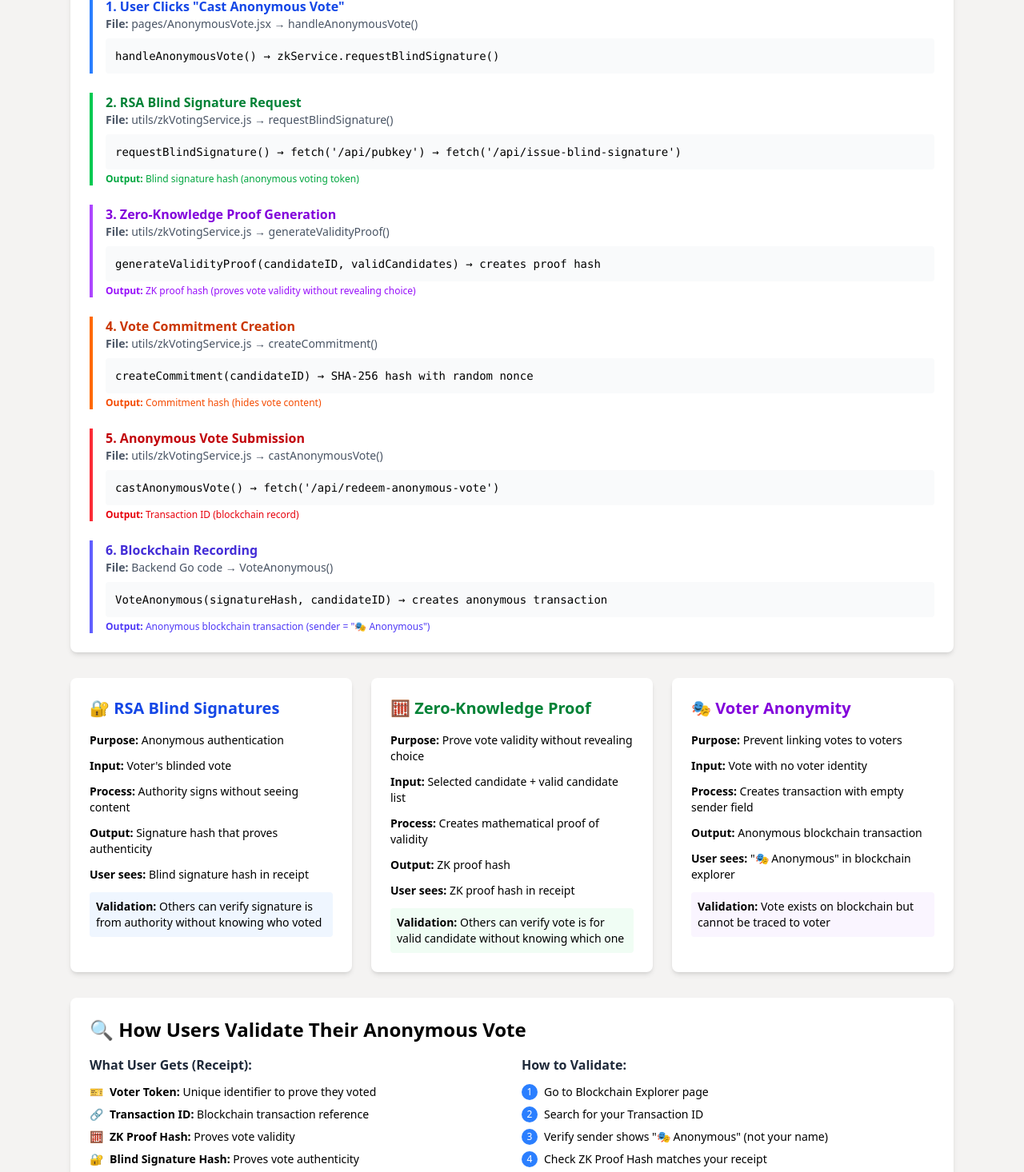
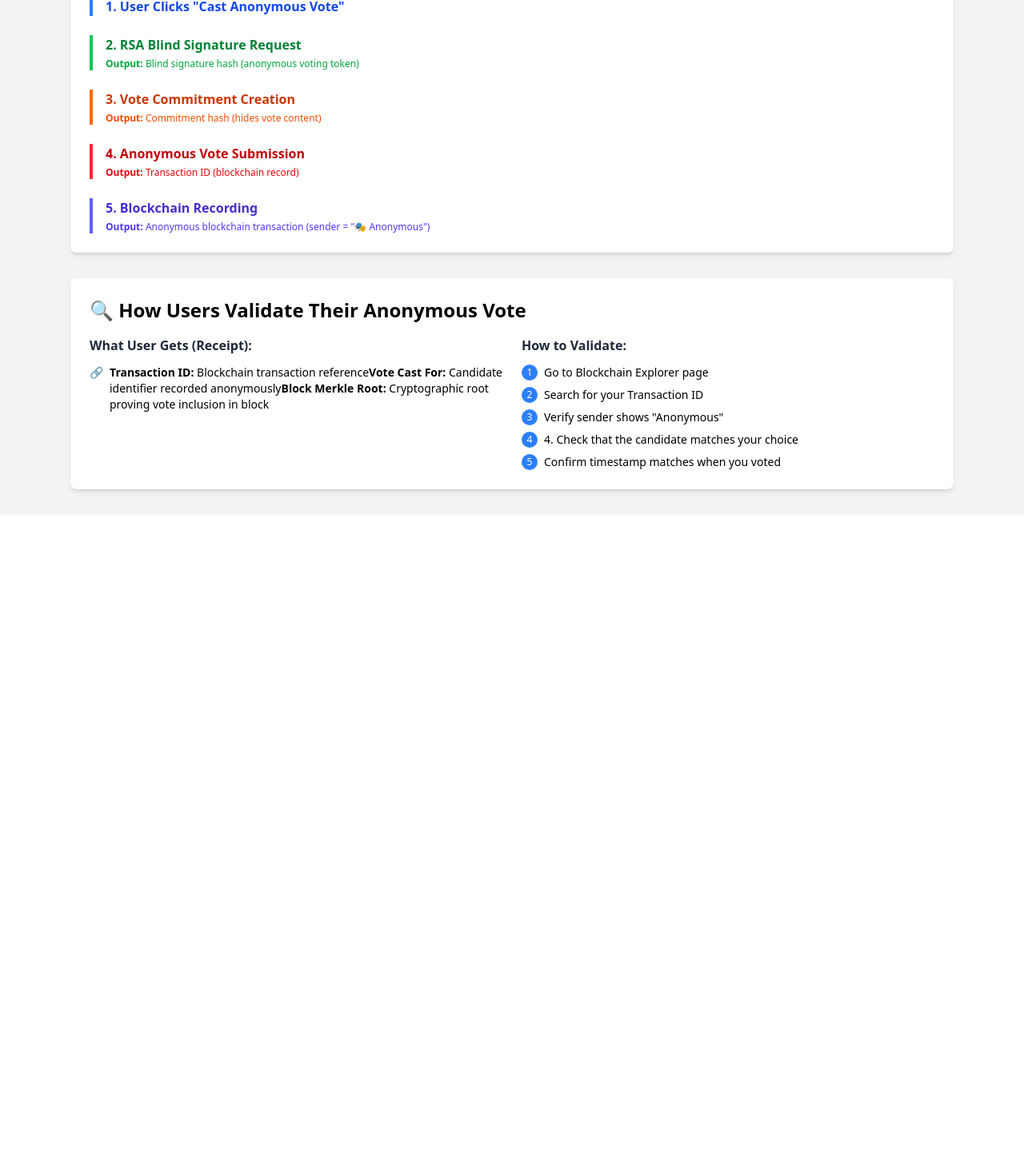
Before and after one commit to BajagainSatish/DeVote, a React (Vite) app in the folder client/: page /flow-diagram in a window 1280 px wide. Shown: the part 257-1723 px from the top of the page at 80% size. After the commit the page ends 901 px from the top, so only its background shows below. Built offline with nearby package versions, Linux system fonts and the light colour scheme.

Commit message:
Updated voting flow diagram

```diff
--- a/client/src/pages/VotingFlowDiagram.jsx
+++ b/client/src/pages/VotingFlowDiagram.jsx
@@ -4,64 +4,41 @@ import Navbar from "../components/Navbar"
 const VotingFlowDiagram = () => {
   return (
     <div className="min-h-screen bg-[#F4F3F2]">
-
-      <Navbar/>
+      <Navbar />
       <div className="max-w-6xl mx-auto px-6 py-8">
-        <h1 className="text-3xl font-bold text-center mb-8">📊 Anonymous Voting Flow Diagram</h1>
+        <h1 className="text-3xl font-bold text-center mb-8">
+          📊 Anonymous Voting Flow Diagram
+        </h1>
 
         {/* Complete Method Flow */}
         <div className="bg-white rounded-lg shadow-md p-6 mb-8">
-          <h2 className="text-2xl font-bold mb-6">Complete Method Flow (Button Press → Blockchain)</h2>
+          <h2 className="text-2xl font-bold mb-6">
+            Complete Method Flow (Button Press → Blockchain)
+          </h2>
 
           <div className="space-y-6">
             {/* Step 1 */}
             <div className="border-l-4 border-blue-500 pl-4">
-              <h3 className="font-bold text-blue-700">1. User Clicks "Cast Anonymous Vote"</h3>
-              <p className="text-sm text-gray-600 mb-2">
-                <strong>File:</strong> pages/AnonymousVote.jsx → handleAnonymousVote()
-              </p>
-              <div className="bg-gray-50 p-3 rounded text-sm font-mono">
-                handleAnonymousVote() → zkService.requestBlindSignature()
-              </div>
+              <h3 className="font-bold text-blue-700">
+                1. User Clicks "Cast Anonymous Vote"
+              </h3>
             </div>
 
             {/* Step 2 */}
             <div className="border-l-4 border-green-500 pl-4">
-              <h3 className="font-bold text-green-700">2. RSA Blind Signature Request</h3>
-              <p className="text-sm text-gray-600 mb-2">
-                <strong>File:</strong> utils/zkVotingService.js → requestBlindSignature()
-              </p>
-              <div className="bg-gray-50 p-3 rounded text-sm font-mono">
-                requestBlindSignature() → fetch('/api/pubkey') → fetch('/api/issue-blind-signature')
-              </div>
+              <h3 className="font-bold text-green-700">
+                2. RSA Blind Signature Request
+              </h3>
               <p className="text-xs text-green-600 mt-1">
                 <strong>Output:</strong> Blind signature hash (anonymous voting token)
               </p>
             </div>
 
-            {/* Step 3 */}
-            <div className="border-l-4 border-purple-500 pl-4">
-              <h3 className="font-bold text-purple-700">3. Zero-Knowledge Proof Generation</h3>
-              <p className="text-sm text-gray-600 mb-2">
-                <strong>File:</strong> utils/zkVotingService.js → generateValidityProof()
-              </p>
-              <div className="bg-gray-50 p-3 rounded text-sm font-mono">
-                generateValidityProof(candidateID, validCandidates) → creates proof hash
-              </div>
-              <p className="text-xs text-purple-600 mt-1">
-                <strong>Output:</strong> ZK proof hash (proves vote validity without revealing choice)
-              </p>
-            </div>
-
             {/* Step 4 */}
             <div className="border-l-4 border-orange-500 pl-4">
-              <h3 className="font-bold text-orange-700">4. Vote Commitment Creation</h3>
-              <p className="text-sm text-gray-600 mb-2">
-                <strong>File:</strong> utils/zkVotingService.js → createCommitment()
-              </p>
-              <div className="bg-gray-50 p-3 rounded text-sm font-mono">
-                createCommitment(candidateID) → SHA-256 hash with random nonce
-              </div>
+              <h3 className="font-bold text-orange-700">
+                3. Vote Commitment Creation
+              </h3>
               <p className="text-xs text-orange-600 mt-1">
                 <strong>Output:</strong> Commitment hash (hides vote content)
               </p>
@@ -69,13 +46,9 @@ const VotingFlowDiagram = () => {
 
             {/* Step 5 */}
             <div className="border-l-4 border-red-500 pl-4">
-              <h3 className="font-bold text-red-700">5. Anonymous Vote Submission</h3>
-              <p className="text-sm text-gray-600 mb-2">
-                <strong>File:</strong> utils/zkVotingService.js → castAnonymousVote()
-              </p>
-              <div className="bg-gray-50 p-3 rounded text-sm font-mono">
-                castAnonymousVote() → fetch('/api/redeem-anonymous-vote')
-              </div>
+              <h3 className="font-bold text-red-700">
+                4. Anonymous Vote Submission
+              </h3>
               <p className="text-xs text-red-600 mt-1">
                 <strong>Output:</strong> Transaction ID (blockchain record)
               </p>
@@ -83,13 +56,9 @@ const VotingFlowDiagram = () => {
 
             {/* Step 6 */}
             <div className="border-l-4 border-indigo-500 pl-4">
-              <h3 className="font-bold text-indigo-700">6. Blockchain Recording</h3>
-              <p className="text-sm text-gray-600 mb-2">
-                <strong>File:</strong> Backend Go code → VoteAnonymous()
-              </p>
-              <div className="bg-gray-50 p-3 rounded text-sm font-mono">
-                VoteAnonymous(signatureHash, candidateID) → creates anonymous transaction
-              </div>
+              <h3 className="font-bold text-indigo-700">
+                5. Blockchain Recording
+              </h3>
               <p className="text-xs text-indigo-600 mt-1">
                 <strong>Output:</strong> Anonymous blockchain transaction (sender = "🎭 Anonymous")
               </p>
@@ -97,111 +66,24 @@ const VotingFlowDiagram = () => {
           </div>
         </div>
 
-        {/* Technology Comparison */}
-        <div className="grid md:grid-cols-3 gap-6 mb-8">
-          <div className="bg-white rounded-lg shadow-md p-6">
-            <h3 className="text-xl font-bold text-blue-700 mb-4">🔐 RSA Blind Signatures</h3>
-            <div className="space-y-3 text-sm">
-              <div>
-                <strong>Purpose:</strong> Anonymous authentication
-              </div>
-              <div>
-                <strong>Input:</strong> Voter's blinded vote
-              </div>
-              <div>
-                <strong>Process:</strong> Authority signs without seeing content
-              </div>
-              <div>
-                <strong>Output:</strong> Signature hash that proves authenticity
-              </div>
-              <div>
-                <strong>User sees:</strong> Blind signature hash in receipt
-              </div>
-              <div className="bg-blue-50 p-2 rounded">
-                <strong>Validation:</strong> Others can verify signature is from authority without knowing who voted
-              </div>
-            </div>
-          </div>
-
-          <div className="bg-white rounded-lg shadow-md p-6">
-            <h3 className="text-xl font-bold text-green-700 mb-4">🧮 Zero-Knowledge Proof</h3>
-            <div className="space-y-3 text-sm">
-              <div>
-                <strong>Purpose:</strong> Prove vote validity without revealing choice
-              </div>
-              <div>
-                <strong>Input:</strong> Selected candidate + valid candidate list
-              </div>
-              <div>
-                <strong>Process:</strong> Creates mathematical proof of validity
-              </div>
-              <div>
-                <strong>Output:</strong> ZK proof hash
-              </div>
-              <div>
-                <strong>User sees:</strong> ZK proof hash in receipt
-              </div>
-              <div className="bg-green-50 p-2 rounded">
-                <strong>Validation:</strong> Others can verify vote is for valid candidate without knowing which one
-              </div>
-            </div>
-          </div>
-
-          <div className="bg-white rounded-lg shadow-md p-6">
-            <h3 className="text-xl font-bold text-purple-700 mb-4">🎭 Voter Anonymity</h3>
-            <div className="space-y-3 text-sm">
-              <div>
-                <strong>Purpose:</strong> Prevent linking votes to voters
-              </div>
-              <div>
-                <strong>Input:</strong> Vote with no voter identity
-              </div>
-              <div>
-                <strong>Process:</strong> Creates transaction with empty sender field
-              </div>
-              <div>
-                <strong>Output:</strong> Anonymous blockchain transaction
-              </div>
-              <div>
-                <strong>User sees:</strong> "🎭 Anonymous" in blockchain explorer
-              </div>
-              <div className="bg-purple-50 p-2 rounded">
-                <strong>Validation:</strong> Vote exists on blockchain but cannot be traced to voter
-              </div>
-            </div>
-          </div>
-        </div>
-
         {/* User Validation Guide */}
         <div className="bg-white rounded-lg shadow-md p-6">
-          <h2 className="text-2xl font-bold mb-4">🔍 How Users Validate Their Anonymous Vote</h2>
+          <h2 className="text-2xl font-bold mb-4">
+            🔍 How Users Validate Their Anonymous Vote
+          </h2>
 
           <div className="grid md:grid-cols-2 gap-6">
             <div>
-              <h3 className="font-bold text-gray-800 mb-3">What User Gets (Receipt):</h3>
+              <h3 className="font-bold text-gray-800 mb-3">
+                What User Gets (Receipt):
+              </h3>
               <ul className="space-y-2 text-sm">
-                <li className="flex items-start gap-2">
-                  <span className="text-blue-600">🎫</span>
-                  <div>
-                    <strong>Voter Token:</strong> Unique identifier to prove they voted
-                  </div>
-                </li>
                 <li className="flex items-start gap-2">
                   <span className="text-green-600">🔗</span>
                   <div>
                     <strong>Transaction ID:</strong> Blockchain transaction reference
-                  </div>
-                </li>
-                <li className="flex items-start gap-2">
-                  <span className="text-purple-600">🧮</span>
-                  <div>
-                    <strong>ZK Proof Hash:</strong> Proves vote validity
-                  </div>
-                </li>
-                <li className="flex items-start gap-2">
-                  <span className="text-orange-600">🔐</span>
-                  <div>
-                    <strong>Blind Signature Hash:</strong> Proves vote authenticity
+                    <strong>Vote Cast For:</strong> Candidate identifier recorded anonymously
+                    <strong>Block Merkle Root:</strong> Cryptographic root proving vote inclusion in block
                   </div>
                 </li>
               </ul>
@@ -226,15 +108,15 @@ const VotingFlowDiagram = () => {
                   <span className="bg-blue-500 text-white rounded-full w-5 h-5 flex items-center justify-center text-xs">
                     3
                   </span>
-                  <div>Verify sender shows "🎭 Anonymous" (not your name)</div>
+                  <div>Verify sender shows "Anonymous"</div>
                 </li>
                 <li className="flex items-start gap-2">
                   <span className="bg-blue-500 text-white rounded-full w-5 h-5 flex items-center justify-center text-xs">
                     4
                   </span>
-                  <div>Check ZK Proof Hash matches your receipt</div>
+                  <div>4. Check that the candidate matches your choice</div>
                 </li>
-                <li className="flex items-start gap-2">
+                                <li className="flex items-start gap-2">
                   <span className="bg-blue-500 text-white rounded-full w-5 h-5 flex items-center justify-center text-xs">
                     5
                   </span>
@@ -243,15 +125,6 @@ const VotingFlowDiagram = () => {
               </ol>
             </div>
           </div>
-
-          <div className="mt-6 p-4 bg-yellow-50 border border-yellow-200 rounded">
-            <h4 className="font-bold text-yellow-800 mb-2">🎯 Key Point:</h4>
-            <p className="text-sm text-yellow-700">
-              The receipt proves you voted without revealing your choice. Anyone can verify the vote exists on the
-              blockchain, but no one (including election officials) can determine who you voted for or that the vote
-              came from you specifically.
-            </p>
-          </div>
         </div>
       </div>
     </div>
```
